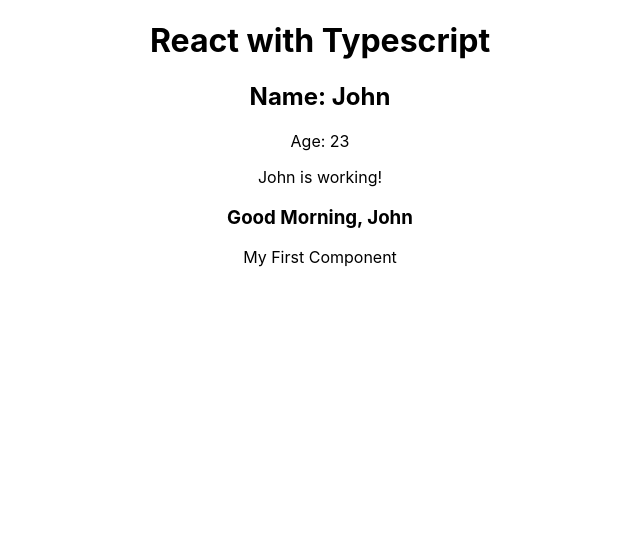
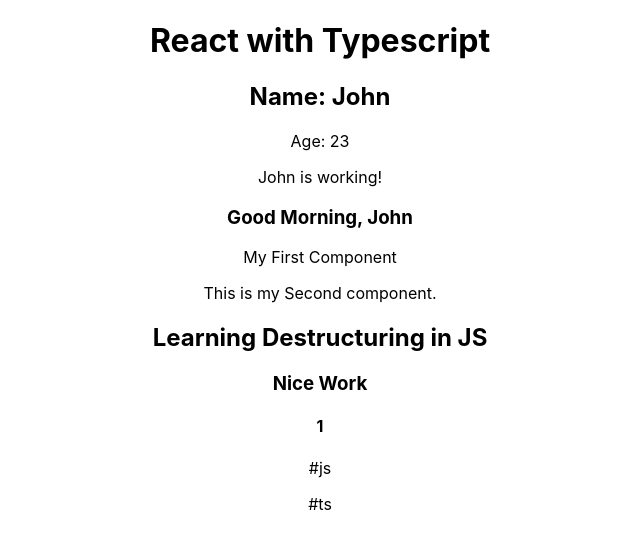
Before and after one commit to mmartins23/react-do-zero-a-maestria, a React (Create React App) app in the folder 11- React TypeScript/my-app-ts/: page / in a window 1280 px wide. Shown: the top 548 px of the page, without its empty margins (320-960 px from the left). Built offline with nearby package versions, Linux system fonts and the light colour scheme; the HTML template or start-up script is replaced by a standard one.

Commit message:
Destructuring

```diff
--- a/11- React TypeScript/my-app-ts/src/App.tsx
+++ b/11- React TypeScript/my-app-ts/src/App.tsx
@@ -1,6 +1,8 @@
 import './App.css';
+import Destructuring from './components/Destructuring';
 // Components
 import FirstComponent from './components/FirstComponent';
+import SecondComponent from './components/SecondComponent';
 
 function App() {
   // 1- Variables in TS
@@ -25,6 +27,9 @@
       <h3>{greeting(name)}</h3>
       {/* 3- Components */}
       <FirstComponent/>
+      {/* 4- Destructuring */}
+      <SecondComponent name={'Second'}/>
+      <Destructuring post={'Learning Destructuring in JS'} comments={'Nice Work'} commentsQty={1} tags={["js", "ts"]}/>
     </div>
   );
 }
--- /dev/null
+++ b/11- React TypeScript/my-app-ts/src/components/Destructuring.tsx
@@ -0,0 +1,19 @@
+interface Props {
+    post: string;
+    comments: string;
+    commentsQty: number;
+    tags: string[];
+}
+
+const Destructuring = ({ post, comments, commentsQty, tags }: Props) => {
+    return (
+        <div>
+            <h2>{post}</h2>
+            <h3>{comments}</h3>
+            <h4>{commentsQty}</h4>
+            {tags.map(tag => <p>#{tag}</p>)}
+        </div>
+    )
+}
+
+export default Destructuring
--- /dev/null
+++ b/11- React TypeScript/my-app-ts/src/components/SecondComponent.tsx
@@ -0,0 +1,13 @@
+interface Props {
+    name: string;
+}
+
+const SecondComponent = (props: Props) => {
+  return (
+    <div>
+        <p>This is my {props.name} component.</p>
+    </div>
+  )
+}
+
+export default SecondComponent
```
Also changed, not shown: 1 other file (tests, documents, lock files or other folders).
